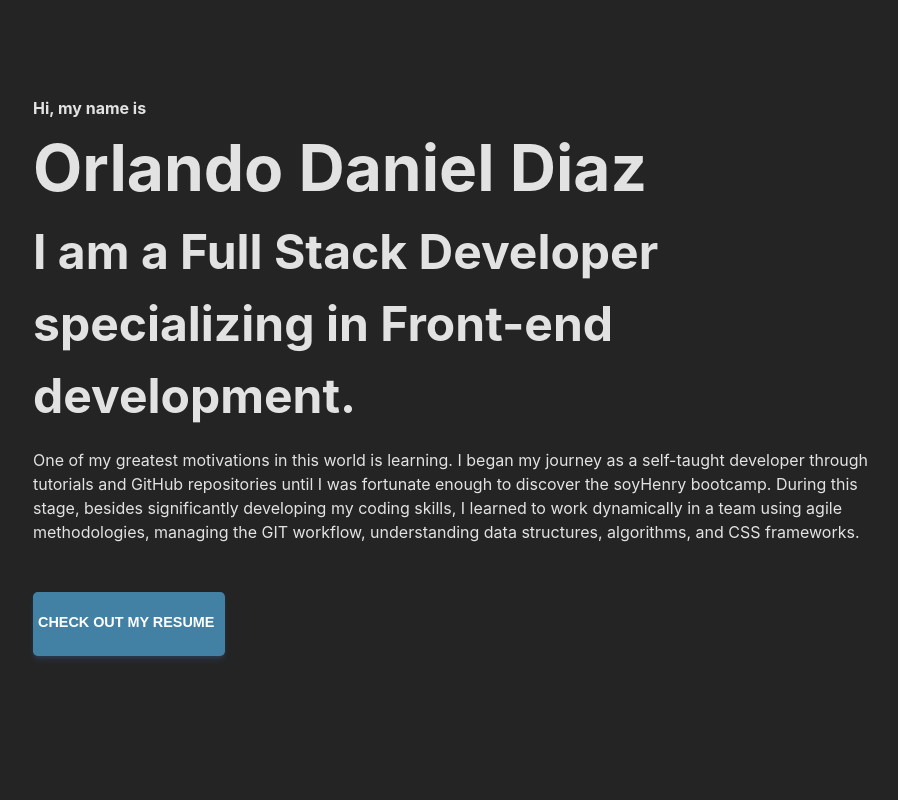
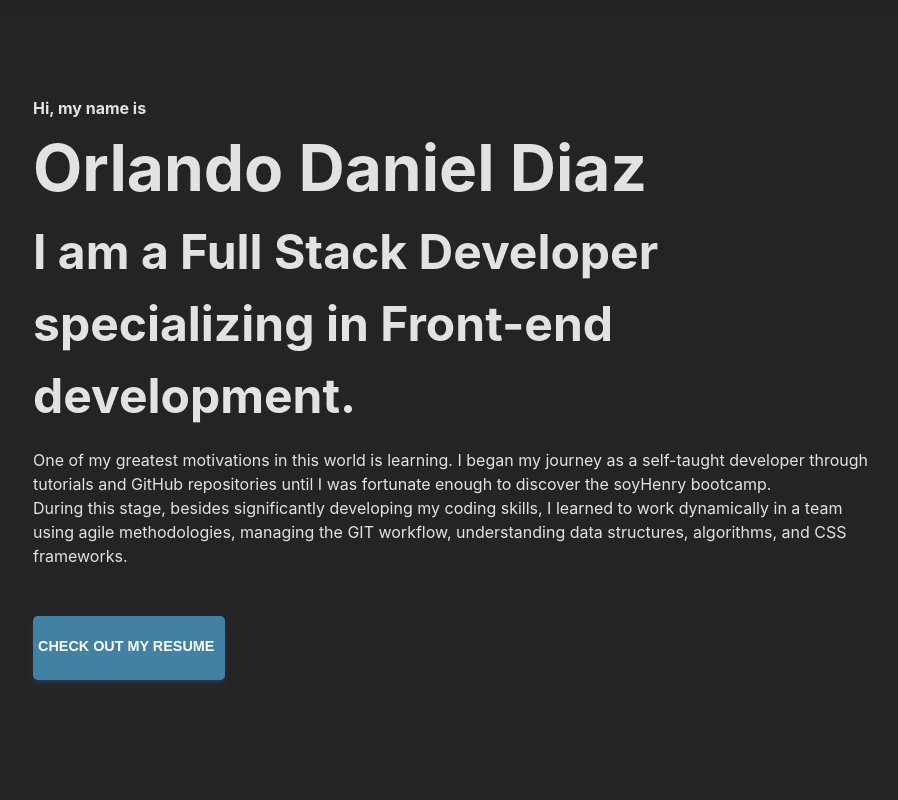
Before and after one commit to DielanZH/portfolio, a React (Vite) app: page / in a window 1280 px wide. Shown: the top 800 px of the page, without its empty margins (111-1009 px from the left). Built offline with nearby package versions, Linux system fonts and the light colour scheme.

Commit message:
navBar CSS and resume

```diff
--- a/src/components/navbar/navBar.module.css
+++ b/src/components/navbar/navBar.module.css
@@ -1,12 +1,14 @@
 .Container {
+    z-index: 5;
     display: grid;
     position: fixed;
     top: 0;
     transition: top 0.3s;
     width: 1320px;
     grid-template-columns: 10fr 3fr 1fr;
-    background-color: #242424;
-    box-shadow: 0 0 0px 0px #2c5d77, 0 0 9px 0px #488aec17;
+    background: #242424;
+    box-shadow: 20px 20px 32px #1f1f1f,
+        -20px -20px 32px #292929;
 }
 
 .boldNav {
@@ -25,6 +27,7 @@
 
 .navBarBtn {
     cursor: pointer;
+    font-weight: 500;
 }
 
 .navBarBtn:hover {
--- a/src/components/resume/resume.jsx
+++ b/src/components/resume/resume.jsx
@@ -16,11 +16,17 @@ export default function Resume({ translated }) {
                     'I am a Full Stack Developer specializing in Front-end development.'}
             </h2>
 
-            <p className={styles.presentation3}>
-                {translated ? 'Una de mis mayores motivaciones en este mundo es aprender. Así empecé mis años de autodidacta con tutoriales y repositorios de GitHub, hasta que tuve la fortuna de conocer el bootcamp de soyHenry. En esta etapa, además de desarrollar fuertemente mis habilidades como desarrollador, aprendí a trabajar en equipo de forma dinámica con metodologías ágiles, el manejo del flujo de GIT, estructura de datos, algoritmos y frameworks CSS.' :
-                    "One of my greatest motivations in this world is learning. I began my journey as a self-taught developer through tutorials and GitHub repositories until I was fortunate enough to discover the soyHenry bootcamp. During this stage, besides significantly developing my coding skills, I learned to work dynamically in a team using agile methodologies, managing the GIT workflow, understanding data structures, algorithms, and CSS frameworks."
+            <div className={styles.presentation3}>
+                {translated ?
+                    <p>
+                        Una de mis mayores motivaciones en este mundo es aprender. Así empecé mis años de autodidacta con tutoriales y repositorios de GitHub, hasta que tuve la fortuna de conocer el bootcamp de soyHenry.<br></br> En esta etapa, además de desarrollar fuertemente mis habilidades como desarrollador, aprendí a trabajar en equipo de forma dinámica con metodologías ágiles, el manejo del flujo de GIT, estructura de datos, algoritmos y frameworks CSS.
+                    </p>
+                    :
+                    <p>
+                        One of my greatest motivations in this world is learning. I began my journey as a self-taught developer through tutorials and GitHub repositories until I was fortunate enough to discover the soyHenry bootcamp.<br></br> During this stage, besides significantly developing my coding skills, I learned to work dynamically in a team using agile methodologies, managing the GIT workflow, understanding data structures, algorithms, and CSS frameworks.
+                    </p>
                 }
-            </p>
+            </div>
 
             <Link className={styles.CVButton} to="https://drive.google.com/file/d/1ZkWp7v0vFU0n5AX_ujMGY6xY5DhW6MhV/view?usp=sharing" target='_blank'>
                 <span className={styles.linkText}>
```
